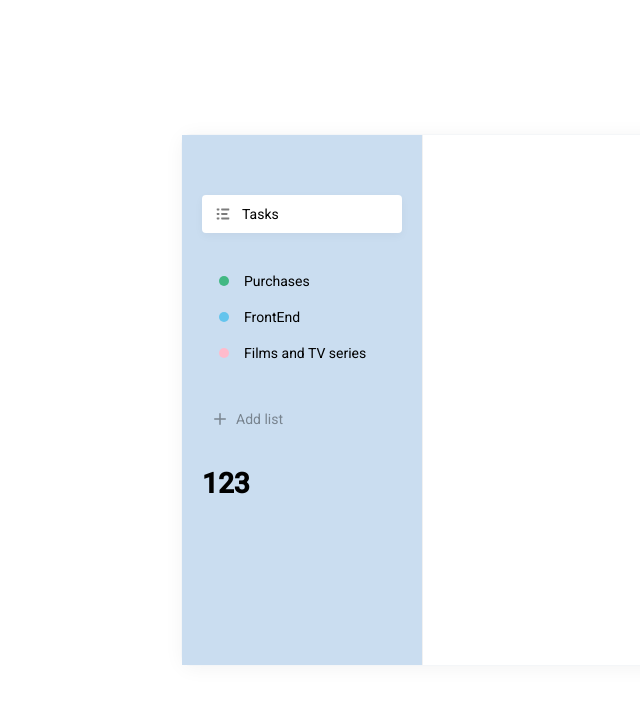
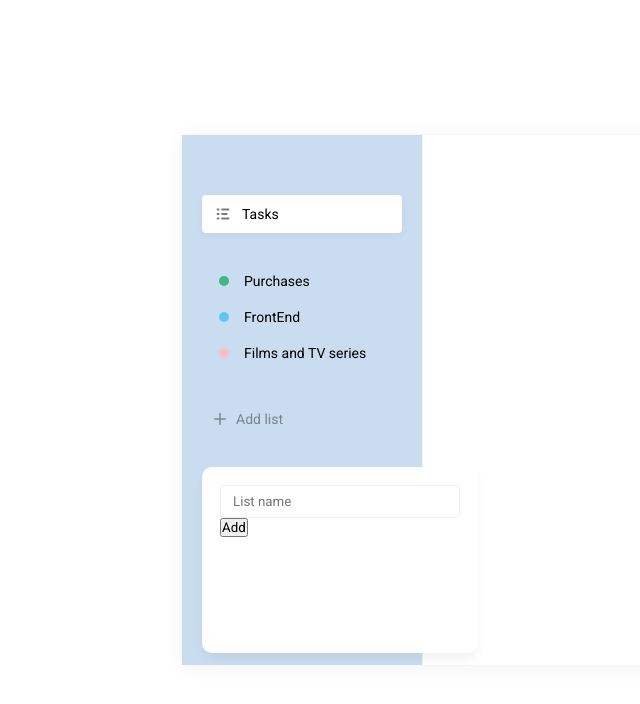
Before and after one commit to arsenjijavadze/todo-list-app-01, a React (Create React App) app: page / in a window 1280 px wide. Shown: the top 704 px of the page, without its empty margins (83-723 px from the left). Built offline with nearby package versions, Linux system fonts and the light colour scheme.

Commit message:
feat: add pop-up window

```diff
--- a/src/App.js
+++ b/src/App.js
@@ -1,6 +1,6 @@
 import React, { useState } from 'react';
 import List from './components/List';
-import AddListButton from './components/AddList';
+import AddList from './components/AddList';
 
 
 function App() {
@@ -54,7 +54,7 @@ function App() {
           isRemovable
         />
 
-        <AddListButton />
+        <AddList />
 
       </div>
       <div className="todo__tasks">
--- a/src/components/AddList/AddListButton.scss
+++ b/src/components/AddList/AddListButton.scss
@@ -0,0 +1,12 @@
+.add-list{
+    &__popup{
+        width: 235px;
+        height: 150px;
+        width: 240px;
+        background: #FFFFFF;
+        box-shadow: 0px 6px 10px rgba(0, 0, 0, 0.05);
+        border-radius: 10px;
+        padding: 18px;
+
+    }
+}
--- a/src/components/AddList/index.jsx
+++ b/src/components/AddList/index.jsx
@@ -1,13 +1,15 @@
-import React from "react";
+import React, { useState } from "react";
 import List from "../List";
 
 import './AddListButton.scss';
 
 const AddListButton = () => {
+    const [visiblePopup, setVisiblePopup] = useState(true);
+
     return (
-        <React.Fragment>
+        <div className="add-list">
             <List
-
+                onClick={() => setVisiblePopup(true)}
                 items={[
                     {
                         className: 'list__add-button',
@@ -28,10 +30,11 @@ const AddListButton = () => {
                     }
                 ]}
             />
-            <div className="add-list-popup">
-                <h1>123</h1>
-            </div>
-        </React.Fragment>
+            {visiblePopup && <div className="add-list__popup">
+                <input className="field" type="text" placeholder="List name" />
+                <button>Add</button>
+            </div>}
+        </div>
     );
 };
 
--- a/src/components/List/index.jsx
+++ b/src/components/List/index.jsx
@@ -3,10 +3,10 @@ import classNames from "classnames";
 
 import './List.scss';
 
-const List = ({ items, isRemovable }) => {
+const List = ({ items, isRemovable, onClick }) => {
     //debugger;
     return (
-        <ul className="list">
+        <ul onClick={onClick} className="list">
             {items.map((item, index) => (
 
                 <li key={index} className={classNames(item.className, { 'active': item.active })}>
--- a/src/index.scss
+++ b/src/index.scss
@@ -7,6 +7,7 @@
   font-family: 'Roboto', -apple-system, system-ui, sans-serif;
   -webkit-font-smoothing: antialiased;
   -moz-osx-font-smoothing: grayscale;
+
 }
 
 
@@ -32,3 +33,17 @@
 
 
 }
+
+.field{
+
+  background: #FFFFFF;
+  border: 1px solid #EFEFEF;
+  border-radius: 4px;
+  box-sizing: border-box;
+  padding: 8px 12px;
+  width: 100%;
+
+  &:focus{
+    border-color: #dfd8d8;
+  }
+}
```
